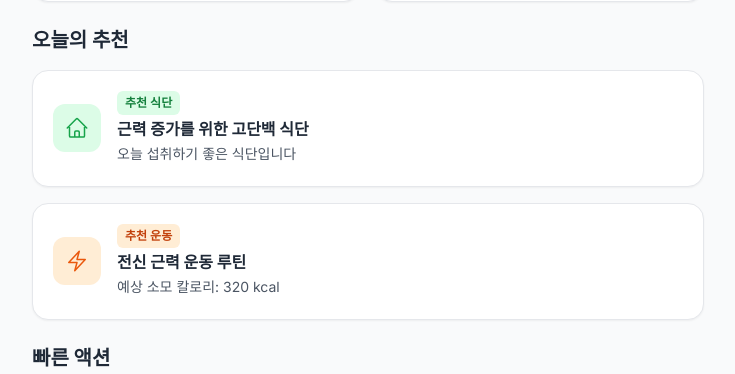
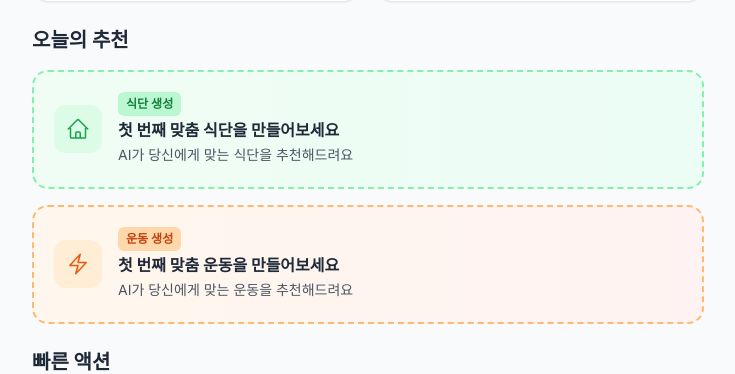
Before and after one commit to smnm1998/FitForYou, a Next.js app: page /collection in a window 1280 px wide. Shown: the part 294-668 px from the top of the page, without its empty margins (272-1007 px from the left). Built offline with nearby package versions, Linux system fonts and the light colour scheme; no server answers; the database is empty; sample sign-in values are in the browser's storage.

Commit message:
feat:  오늘의 추천 섹션 기능 구현

```diff
--- a/src/app/components/dashboard/CollectionContent.tsx
+++ b/src/app/components/dashboard/CollectionContent.tsx
@@ -22,6 +22,24 @@ interface DashboardStats {
     };
 }
 
+interface SavedDietItem {
+    id: string;
+    title: string;
+    description: string;
+    createdAt: string;
+    avgCalories: number;
+    totalDays: number;
+}
+
+interface SavedWorkoutItem {
+    id: string;
+    title: string;
+    description: string;
+    createdAt: string;
+    avgCalories: number;
+    totalDays: number;
+}
+
 export default function CollectionContent() {
     const [currentDate] = useState(
         new Date().toLocaleDateString("ko-KR", {
@@ -43,6 +61,36 @@ export default function CollectionContent() {
             return response.data as DashboardStats;
         },
         staleTime: 5 * 60 * 1000, // 5분간 캐시
+        retry: 2,
+    });
+
+    // 최근 저장된 식단 데이터 조회 (최대 1개)
+    const {
+        data: recentDiets,
+        isLoading: isDietsLoading,
+    } = useQuery({
+        queryKey: ["recent-diets"],
+        queryFn: async () => {
+            const response = await fetch("/api/diets?limit=1");
+            const result = await response.json();
+            return result.success ? result.data.diets : [];
+        },
+        staleTime: 5 * 60 * 1000,
+        retry: 2,
+    });
+
+    // 최근 저장된 운동 데이터 조회 (최대 1개)
+    const {
+        data: recentWorkouts,
+        isLoading: isWorkoutsLoading,
+    } = useQuery({
+        queryKey: ["recent-workouts"],
+        queryFn: async () => {
+            const response = await fetch("/api/workouts?limit=1");
+            const result = await response.json();
+            return result.success ? result.data.workouts : [];
+        },
+        staleTime: 5 * 60 * 1000,
         retry: 2,
     });
 
@@ -177,6 +225,8 @@ export default function CollectionContent() {
                         오늘의 추천
                     </h2>
                     <div className="space-y-4">
+                        {/* 식단 추천 */}
+                        {!isDietsLoading && recentDiets && recentDiets.length > 0 ? (
                             <Link
                                 href="/diet"
                                 className="bg-white rounded-2xl p-5 border border-gray-200 shadow-sm
@@ -190,19 +240,48 @@ export default function CollectionContent() {
                                     <div className="flex-1 min-w-0">
                                         <div className="flex items-center gap-2 mb-1">
                                             <span className="text-xs font-semibold text-green-700 bg-green-100 px-2 py-1 rounded-md">
-                                            추천 식단
+                                                최근 식단
                                             </span>
                                         </div>
                                         <h3 className="font-bold text-gray-800 mb-1 leading-tight truncate">
-                                        근력 증가를 위한 고단백 식단
+                                            {recentDiets[0].title}
                                         </h3>
                                         <p className="text-sm text-gray-600 leading-relaxed truncate">
-                                        오늘 섭취하기 좋은 식단입니다
+                                            평균 {recentDiets[0].avgCalories}kcal • {recentDiets[0].totalDays}일 계획
                                         </p>
                                     </div>
                                 </div>
                             </Link>
+                        ) : (
+                            <Link
+                                href="/add"
+                                className="bg-gradient-to-r from-green-50 to-emerald-50 rounded-2xl p-5 border-2 border-dashed border-green-300
+                                                hover:border-green-400 transition-all duration-200 hover:transform
+                                                hover:-translate-y-1 block"
+                            >
+                                <div className="flex items-center gap-4">
+                                    <div className="w-12 h-12 bg-green-100 rounded-xl flex items-center justify-center flex-shrink-0">
+                                        <HomeIcon className="w-6 h-6 text-green-600" />
+                                    </div>
+                                    <div className="flex-1 min-w-0">
+                                        <div className="flex items-center gap-2 mb-1">
+                                            <span className="text-xs font-semibold text-green-700 bg-green-200 px-2 py-1 rounded-md">
+                                                식단 생성
+                                            </span>
+                                        </div>
+                                        <h3 className="font-bold text-gray-800 mb-1 leading-tight">
+                                            첫 번째 맞춤 식단을 만들어보세요
+                                        </h3>
+                                        <p className="text-sm text-gray-600 leading-relaxed">
+                                            AI가 당신에게 맞는 식단을 추천해드려요
+                                        </p>
+                                    </div>
+                                </div>
+                            </Link>
+                        )}
 
+                        {/* 운동 추천 */}
+                        {!isWorkoutsLoading && recentWorkouts && recentWorkouts.length > 0 ? (
                             <Link
                                 href="/workout"
                                 className="bg-white rounded-2xl p-5 border border-gray-200 shadow-sm
@@ -216,18 +295,45 @@ export default function CollectionContent() {
                                     <div className="flex-1 min-w-0">
                                         <div className="flex items-center gap-2 mb-1">
                                             <span className="text-xs font-semibold text-orange-700 bg-orange-100 px-2 py-1 rounded-md">
-                                            추천 운동
+                                                최근 운동
                                             </span>
                                         </div>
                                         <h3 className="font-bold text-gray-800 mb-1 leading-tight truncate">
-                                        전신 근력 운동 루틴
+                                            {recentWorkouts[0].title}
                                         </h3>
                                         <p className="text-sm text-gray-600 leading-relaxed truncate">
-                                        예상 소모 칼로리: 320 kcal
+                                            평균 {recentWorkouts[0].avgCalories}kcal • {recentWorkouts[0].totalDays}일 계획
                                         </p>
                                     </div>
                                 </div>
                             </Link>
+                        ) : (
+                            <Link
+                                href="/add"
+                                className="bg-gradient-to-r from-orange-50 to-red-50 rounded-2xl p-5 border-2 border-dashed border-orange-300
+                                                    hover:border-orange-400 transition-all duration-200 hover:transform
+                                                    hover:-translate-y-1 block"
+                            >
+                                <div className="flex items-center gap-4">
+                                    <div className="w-12 h-12 bg-orange-100 rounded-xl flex items-center justify-center flex-shrink-0">
+                                        <BoltIcon className="w-6 h-6 text-orange-600" />
+                                    </div>
+                                    <div className="flex-1 min-w-0">
+                                        <div className="flex items-center gap-2 mb-1">
+                                            <span className="text-xs font-semibold text-orange-700 bg-orange-200 px-2 py-1 rounded-md">
+                                                운동 생성
+                                            </span>
+                                        </div>
+                                        <h3 className="font-bold text-gray-800 mb-1 leading-tight">
+                                            첫 번째 맞춤 운동을 만들어보세요
+                                        </h3>
+                                        <p className="text-sm text-gray-600 leading-relaxed">
+                                            AI가 당신에게 맞는 운동을 추천해드려요
+                                        </p>
+                                    </div>
+                                </div>
+                            </Link>
+                        )}
                     </div>
                 </section>
 
```
Lines whose indentation alone changed are shown as unchanged.
